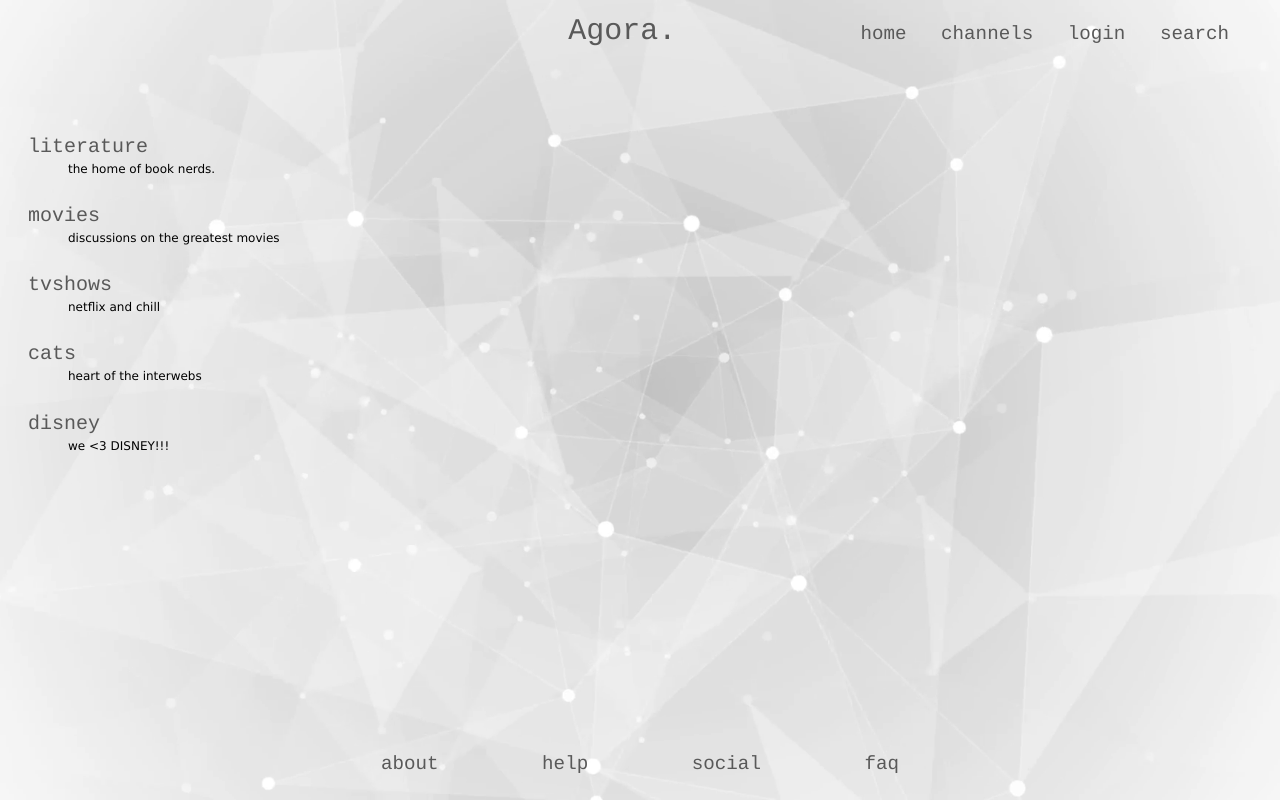
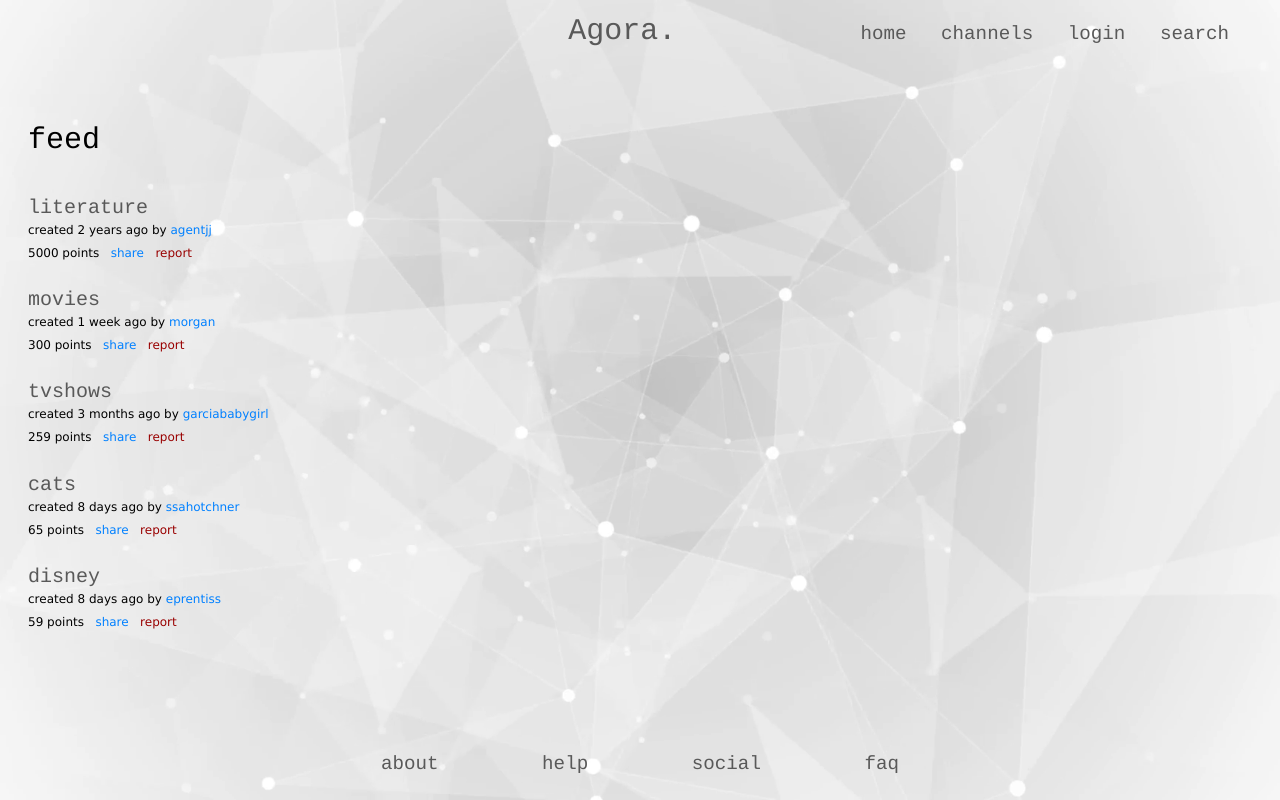
Before and after one commit to selinozdas/Agora, a PHP site: page /home.html in a window 1280 px wide. Run offline with PHP 8.4, Linux system fonts and the light colour scheme.

Commit message:
changes to home feed

```diff
--- a/home.html
+++ b/home.html
@@ -30,22 +30,28 @@
 				&nbsp;
 			</ul>
 		</div>
-		<div id="channelsList">
+		<p style= "text-align: left; font-size: 30px">feed</p>
+		<div id="channelsList" style = "margin-top: 0px">
 			<dl>
 		  		<dt><li><a href="literature.html">literature</a></li></dt>
-		  			<dd>the home of book nerds.</dd>
+		  			<dd>created 2 years ago by <a style="font-size: 12px; color: #0080ff">agentjj</a></dd>
+		  			<dd>5000 points &nbsp;  <a style="font-size: 12px; color: #0080ff">share</a> &nbsp; <a style="font-size: 12px; color: #990000">report</a></dd>
 		  			&nbsp;
 		  		<dt><li><a href="movies.html">movies</a></li></dt>
-		  			<dd>discussions on the greatest movies</dd>
+		  			<dd>created 1 week ago by <a style="font-size: 12px; color: #0080ff">morgan</a></dd>
+		  			<dd>300 points &nbsp;  <a style="font-size: 12px; color: #0080ff">share</a> &nbsp; <a style="font-size: 12px; color: #990000">report</a></dd>
 		  			&nbsp;
 		  		<dt><li><a href="tvshows.html">tvshows</a></li></dt>
-		  			<dd>netflix and chill</dd>
+		  			<dd>created 3 months ago by <a style="font-size: 12px; color: #0080ff">garciababygirl</a></dd>
+		  			<dd>259 points &nbsp;  <a style="font-size: 12px; color: #0080ff">share</a> &nbsp; <a style="font-size: 12px; color: #990000">report</a></dd>
 		  			&nbsp;
 		  		<dt><li><a href="cats.html">cats</a></li></dt>
-		  			<dd>heart of the interwebs</dd>
+		  			<dd>created 8 days ago by <a style="font-size: 12px; color: #0080ff">ssahotchner</a></dd>
+		  			<dd>65 points &nbsp;  <a style="font-size: 12px; color: #0080ff">share</a> &nbsp; <a style="font-size: 12px; color: #990000">report</a></dd>
 		  			&nbsp;
 		  		<dt><li><a href="disney.html">disney</a></li></dt>
-		  			<dd>we <3 DISNEY!!!</dd>
+		  			<dd>created 8 days ago by <a style="font-size: 12px; color: #0080ff">eprentiss</a></dd>
+		  			<dd>59 points &nbsp;  <a style="font-size: 12px; color: #0080ff">share</a> &nbsp; <a style="font-size: 12px; color: #990000">report</a></dd>
 		  			&nbsp;
 			</dl>
 
--- a/homeStyle.css
+++ b/homeStyle.css
@@ -28,6 +28,7 @@ dl {
 }
 dd {
     display: list-item;
+    margin-left: 0;
 	font-size: 12px;
 	font-family: Verdana;
     }
```
